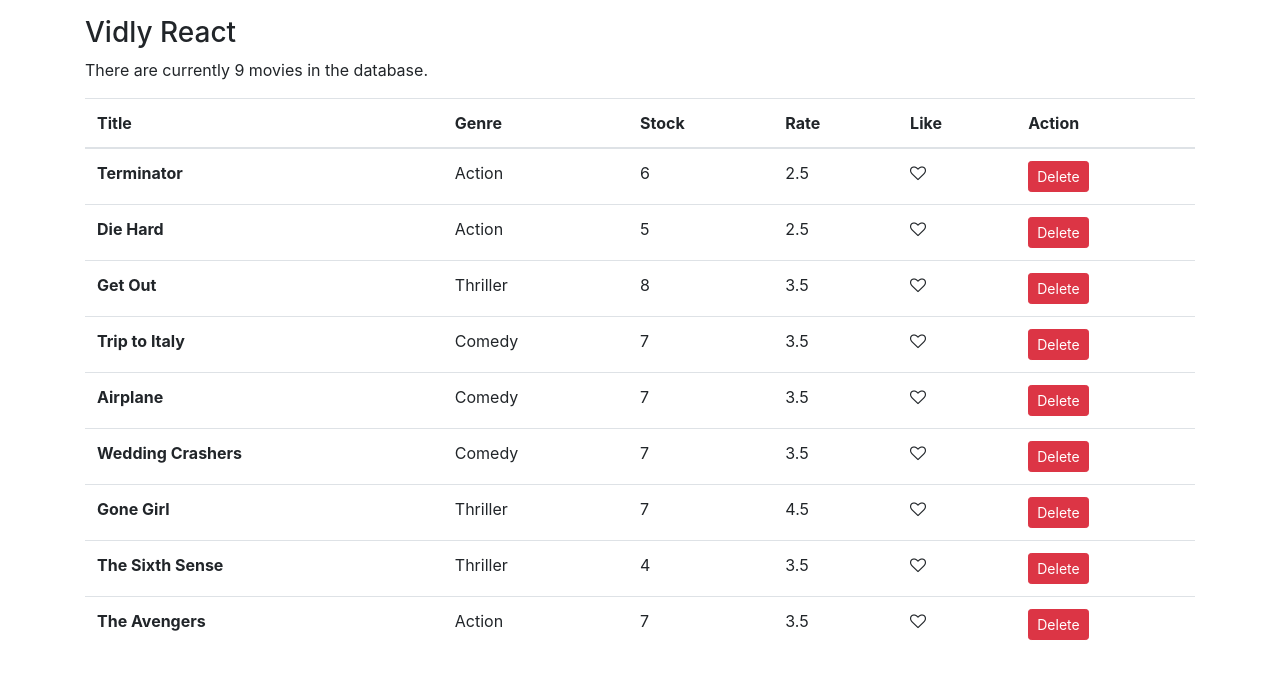
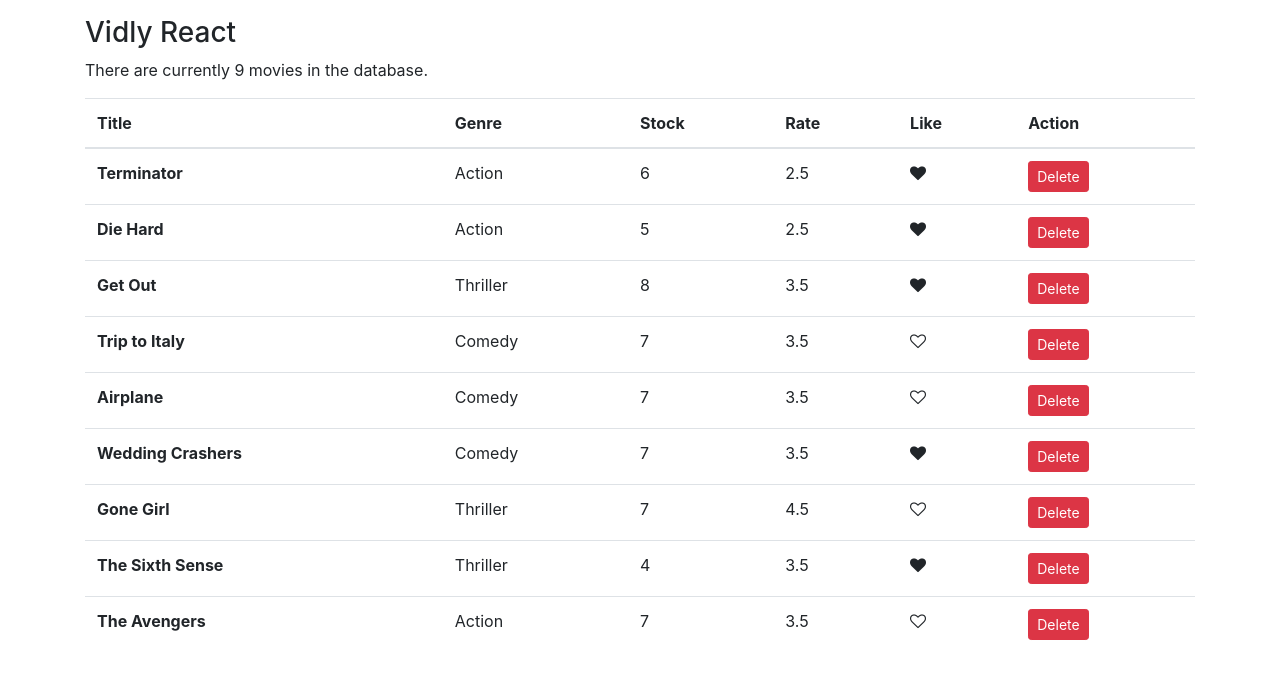
Before and after one commit to nicholaspretorius/vidly-react, a React (Create React App) app: page / in a window 1280 px wide. Shown: the top 678 px of the page. Built offline with nearby package versions, Linux system fonts and the light colour scheme.

Commit message:
Lifted up like state toggle to parent.

```diff
--- a/src/components/dataRow.jsx
+++ b/src/components/dataRow.jsx
@@ -10,7 +10,10 @@ class DataRow extends Component {
         <td>{this.props.movie.numberInStock}</td>
         <td>{this.props.movie.dailyRentalRate}</td>
         <td>
-          <LikeButton />
+          <LikeButton
+            liked={this.props.movie.liked}
+            onLike={() => this.props.onLike(this.props.movie)}
+          />
         </td>
         <td>
           <button
--- a/src/components/dataTable.jsx
+++ b/src/components/dataTable.jsx
@@ -28,6 +28,7 @@ class DataTable extends Component {
                   movie={movie}
                   key={movie._id}
                   onClick={() => this.props.onClick(movie)}
+                  onLike={() => this.props.onLike(movie)}
                 />
               ))}
             </tbody>
--- a/src/components/like.jsx
+++ b/src/components/like.jsx
@@ -1,27 +1,14 @@
 import React, { Component } from "react";
 
 class LikeButton extends Component {
-  state = {
-    like: false
-  };
-
   likeUnlikeStyle() {
-    return !this.state.like ? "fa fa-heart-o" : "fa fa-heart";
-  }
-
-  likeUnlike() {
-    let like = this.state.like;
-    like = !like;
-    this.setState({ like });
+    return !this.props.liked ? "fa fa-heart-o" : "fa fa-heart";
   }
 
   render() {
     return (
       <span>
-        <i
-          className={this.likeUnlikeStyle()}
-          onClick={() => this.likeUnlike()}
-        />
+        <i className={this.likeUnlikeStyle()} onClick={this.props.onLike} />
       </span>
     );
   }
--- a/src/components/movies.jsx
+++ b/src/components/movies.jsx
@@ -9,6 +9,20 @@ class Movies extends Component {
     this.state = {
       movies: getMovies()
     };
+  }
+
+  handleLike(movie) {
+    const movies = this.state.movies.map(m => {
+      if (m._id === movie._id) {
+        m.liked = !movie.liked;
+        return m;
+      }
+      return m;
+    });
+
+    this.setState({
+      movies
+    });
   }
 
   handleDelete(movie) {
@@ -32,6 +46,7 @@ class Movies extends Component {
           <DataTable
             movies={this.state.movies}
             onClick={movie => this.handleDelete(movie)}
+            onLike={movie => this.handleLike(movie)}
           />
         )}
       </div>
--- a/src/services/fakeMovieService.js
+++ b/src/services/fakeMovieService.js
@@ -7,11 +7,13 @@ const movies = [
     genre: { _id: "5b21ca3eeb7f6fbccd471818", name: "Action" },
     numberInStock: 6,
     dailyRentalRate: 2.5,
+    liked: true,
     publishDate: "2018-01-03T19:04:28.809Z"
   },
   {
     _id: "5b21ca3eeb7f6fbccd471816",
     title: "Die Hard",
+    liked: true,
     genre: { _id: "5b21ca3eeb7f6fbccd471818", name: "Action" },
     numberInStock: 5,
     dailyRentalRate: 2.5
@@ -19,6 +21,7 @@ const movies = [
   {
     _id: "5b21ca3eeb7f6fbccd471817",
     title: "Get Out",
+    liked: true,
     genre: { _id: "5b21ca3eeb7f6fbccd471820", name: "Thriller" },
     numberInStock: 8,
     dailyRentalRate: 3.5
@@ -26,6 +29,7 @@ const movies = [
   {
     _id: "5b21ca3eeb7f6fbccd471819",
     title: "Trip to Italy",
+    liked: false,
     genre: { _id: "5b21ca3eeb7f6fbccd471814", name: "Comedy" },
     numberInStock: 7,
     dailyRentalRate: 3.5
@@ -35,6 +39,7 @@ const movies = [
     title: "Airplane",
     genre: { _id: "5b21ca3eeb7f6fbccd471814", name: "Comedy" },
     numberInStock: 7,
+    liked: false,
     dailyRentalRate: 3.5
   },
   {
@@ -42,6 +47,7 @@ const movies = [
     title: "Wedding Crashers",
     genre: { _id: "5b21ca3eeb7f6fbccd471814", name: "Comedy" },
     numberInStock: 7,
+    liked: true,
     dailyRentalRate: 3.5
   },
   {
@@ -49,6 +55,7 @@ const movies = [
     title: "Gone Girl",
     genre: { _id: "5b21ca3eeb7f6fbccd471820", name: "Thriller" },
     numberInStock: 7,
+    liked: false,
     dailyRentalRate: 4.5
   },
   {
@@ -56,6 +63,7 @@ const movies = [
     title: "The Sixth Sense",
     genre: { _id: "5b21ca3eeb7f6fbccd471820", name: "Thriller" },
     numberInStock: 4,
+    liked: true,
     dailyRentalRate: 3.5
   },
   {
@@ -63,6 +71,7 @@ const movies = [
     title: "The Avengers",
     genre: { _id: "5b21ca3eeb7f6fbccd471818", name: "Action" },
     numberInStock: 7,
+    liked: false,
     dailyRentalRate: 3.5
   }
 ];
```
